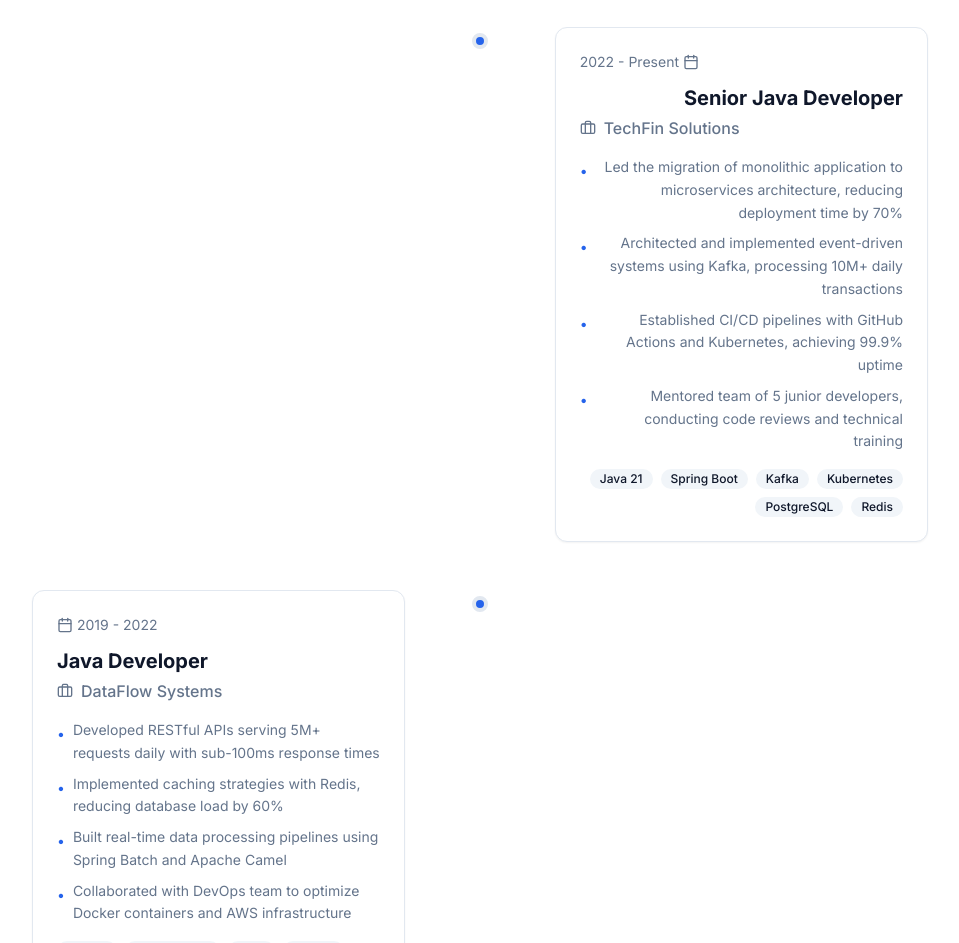
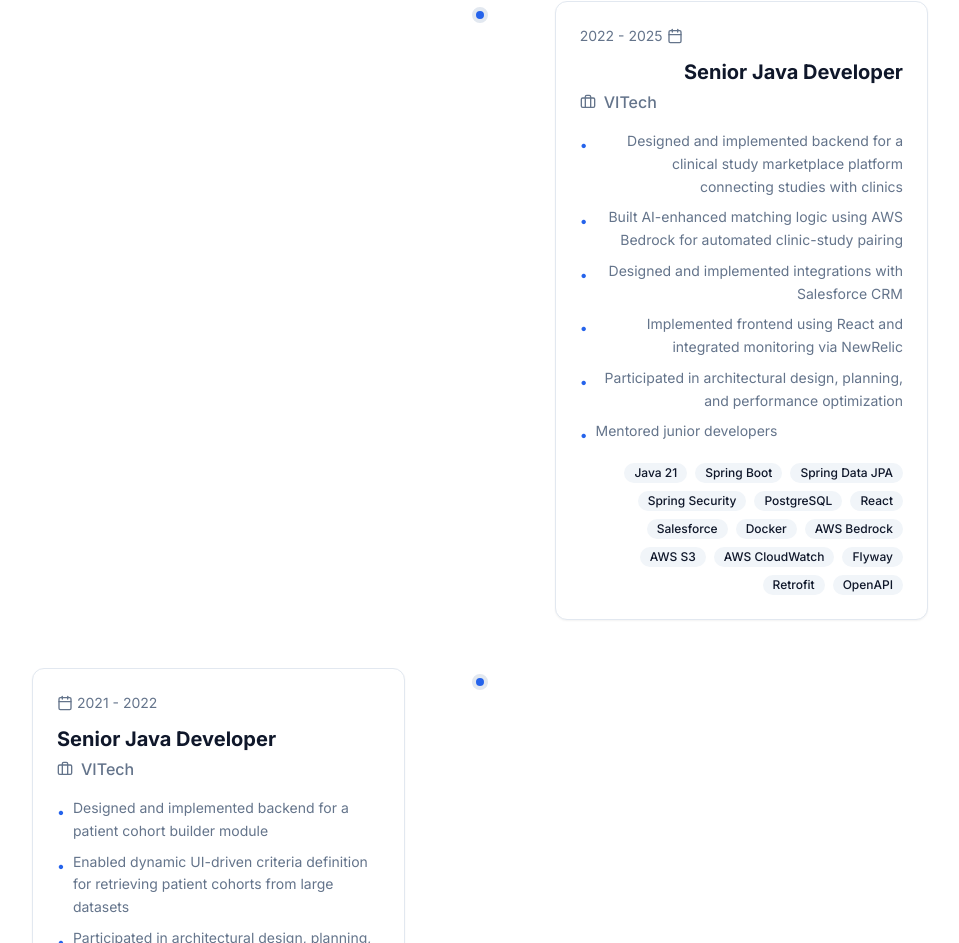
Before and after one commit to vasjaNet/Portfolio, a React (Vite) app: page / in a window 1280 px wide. Shown: the part 1857-2800 px from the top of the page, without its empty margins (160-1119 px from the left). Built offline with nearby package versions, Linux system fonts and the light colour scheme.

Commit message:
P-2 : Fix Data

```diff
--- a/src/App.tsx
+++ b/src/App.tsx
@@ -3,7 +3,7 @@
 import { HeroSection } from '@/components/sections/HeroSection';
 import { AboutSection } from '@/components/sections/AboutSection';
 import { ExperienceSection } from '@/components/sections/ExperienceSection';
-import { ProjectsSection } from '@/components/sections/ProjectsSection';
+// import { ProjectsSection } from '@/components/sections/ProjectsSection'; // Temporarily hidden
 import { SkillsSection } from '@/components/sections/SkillsSection';
 import { ContactSection } from '@/components/sections/ContactSection';
 
@@ -15,7 +15,7 @@
         <HeroSection />
         <AboutSection />
         <ExperienceSection />
-        <ProjectsSection />
+        {/* <ProjectsSection /> */}
         <SkillsSection />
         <ContactSection />
       </main>
--- a/src/components/layout/Footer.tsx
+++ b/src/components/layout/Footer.tsx
@@ -10,20 +10,20 @@
           <div className="flex items-center gap-2">
             <Code2 className="w-6 h-6 text-primary" />
             <span className="text-sm text-muted-foreground">
-              © {currentYear} Vasyl. All rights reserved.
+              © {currentYear} Vasyl Synenko. All rights reserved.
             </span>
           </div>
 
           <div className="flex items-center gap-4">
             <a
-              href="mailto:vasyl@example.com"
+              href="mailto:vasjasynenko@gmail.com"
               className="p-2 text-muted-foreground hover:text-foreground transition-colors"
               aria-label="Email"
             >
               <Mail className="w-5 h-5" />
             </a>
             <a
-              href="https://github.com/vasyl"
+              href="https://github.com/vasjaNet"
               target="_blank"
               rel="noopener noreferrer"
               className="p-2 text-muted-foreground hover:text-foreground transition-colors"
@@ -32,7 +32,7 @@
               <Github className="w-5 h-5" />
             </a>
             <a
-              href="https://linkedin.com/in/vasyl"
+              href="https://www.linkedin.com/in/vasyl-synenko-28468362/"
               target="_blank"
               rel="noopener noreferrer"
               className="p-2 text-muted-foreground hover:text-foreground transition-colors"
--- a/src/components/layout/Header.tsx
+++ b/src/components/layout/Header.tsx
@@ -8,7 +8,7 @@
   { id: 'home', label: 'Home' },
   { id: 'about', label: 'About' },
   { id: 'experience', label: 'Experience' },
-  { id: 'projects', label: 'Projects' },
+  // { id: 'projects', label: 'Projects' }, // Temporarily hidden
   { id: 'skills', label: 'Skills' },
   { id: 'contact', label: 'Contact' },
 ];
--- a/src/components/sections/AboutSection.tsx
+++ b/src/components/sections/AboutSection.tsx
@@ -4,7 +4,7 @@
 import { about } from '@/data/portfolio';
 
 const highlights = [
-  { icon: Code2, label: '8+ Years Experience' },
+  { icon: Code2, label: '15+ Years Experience' },
   { icon: Cpu, label: 'Microservices Expert' },
   { icon: Users, label: 'Team Lead' },
 ];
--- a/src/components/sections/ContactSection.tsx
+++ b/src/components/sections/ContactSection.tsx
@@ -17,7 +17,7 @@
   {
     icon: Github,
     label: 'GitHub',
-    value: 'github.com/vasyl',
+    value: 'github.com/vasjaNet',
     href: personalInfo.github,
     color: 'text-slate-700 dark:text-slate-300',
     bgColor: 'bg-slate-500/10',
@@ -25,7 +25,7 @@
   {
     icon: Linkedin,
     label: 'LinkedIn',
-    value: 'linkedin.com/in/vasyl',
+    value: 'linkedin.com/in/vasyl-synenko-28468362',
     href: personalInfo.linkedin,
     color: 'text-blue-600',
     bgColor: 'bg-blue-500/10',
--- a/src/components/sections/HeroSection.tsx
+++ b/src/components/sections/HeroSection.tsx
@@ -71,14 +71,14 @@
               transition={{ duration: 0.5, delay: 0.5 }}
               className="flex flex-col sm:flex-row gap-4 justify-center lg:justify-start mb-8"
             >
-              <Button
+              {/*<Button
                 size="lg"
                 onClick={() => handleScrollToSection('projects')}
                 className="group"
               >
                 View My Work
                 <ArrowDown className="w-4 h-4 ml-2 transition-transform group-hover:translate-y-1" />
-              </Button>
+              </Button>*/}
               <Button
                 size="lg"
                 variant="outline"
@@ -154,16 +154,16 @@
                 transition={{ duration: 3, repeat: Infinity, ease: 'easeInOut' }}
                 className="absolute -top-4 -left-4 bg-card border border-border px-4 py-2 rounded-lg shadow-lg"
               >
-                <span className="text-sm font-medium text-foreground">8+ Years</span>
+                <span className="text-sm font-medium text-foreground">15+ Years</span>
               </motion.div>
 
-              <motion.div
+              {/*<motion.div
                 animate={{ y: [0, 10, 0] }}
                 transition={{ duration: 4, repeat: Infinity, ease: 'easeInOut', delay: 0.5 }}
                 className="absolute -bottom-4 -right-4 bg-card border border-border px-4 py-2 rounded-lg shadow-lg"
               >
                 <span className="text-sm font-medium text-foreground">10M+ Transactions</span>
-              </motion.div>
+              </motion.div>*/}
 
               <motion.div
                 animate={{ y: [0, -8, 0] }}
--- a/src/data/portfolio.ts
+++ b/src/data/portfolio.ts
@@ -23,24 +23,24 @@
 }
 
 export const personalInfo = {
-  name: 'Vasyl',
-  title: 'Senior Java Developer',
+  name: 'Vasyl Synenko',
+  title: 'Senior Java/Full Stack Developer',
   tagline: 'Building scalable, robust, and high-performance enterprise applications',
   location: 'Remote / Worldwide',
-  email: 'vasyl@example.com',
-  github: 'https://github.com/vasyl',
-  linkedin: 'https://linkedin.com/in/vasyl',
+  email: 'vasjasynenko@gmail.com',
+  github: 'https://github.com/vasjaNet',
+  linkedin: 'https://www.linkedin.com/in/vasyl-synenko-28468362/',
   resume: '/resume.pdf',
 };
 
 export const about = {
-  summary: `I am a Senior Java Developer with over 8 years of experience designing and building enterprise-grade applications. My expertise spans microservices architecture, cloud-native development, and high-performance systems that handle millions of transactions daily.
+  summary: `I am a Senior Java Developer with over 15 years of experience designing and building enterprise-grade applications. My expertise spans microservices architecture, cloud-native development, and high-performance systems that handle millions of transactions daily.
 
 I specialize in the Spring ecosystem, including Spring Boot, Spring Cloud, and Spring Security. My passion lies in creating clean, maintainable code and mentoring junior developers to help them grow their technical skills.
 
-When I'm not coding, I enjoy contributing to open-source projects, writing technical articles, and staying up-to-date with the latest Java ecosystem developments.`,
+When I'm not coding, I enjoy writing technical articles, and staying up-to-date with the latest Java ecosystem developments.`,
   highlights: [
-    '8+ years of Java development experience',
+    '15+ years of Java development experience',
     'Microservices architecture specialist',
     'Cloud-native application expert',
     'Team lead and mentor',
@@ -49,44 +49,101 @@
 
 export const experiences: Experience[] = [
   {
-    id: '1',
-    company: 'TechFin Solutions',
-    role: 'Senior Java Developer',
-    period: '2022 - Present',
-    description: [
-      'Led the migration of monolithic application to microservices architecture, reducing deployment time by 70%',
-      'Architected and implemented event-driven systems using Kafka, processing 10M+ daily transactions',
-      'Established CI/CD pipelines with GitHub Actions and Kubernetes, achieving 99.9% uptime',
-      'Mentored team of 5 junior developers, conducting code reviews and technical training',
+    "id": "1",
+    "company": "VITech",
+    "role": "Senior Java Developer",
+    "period": "2022 - 2025",
+    "description": [
+      "Designed and implemented backend for a clinical study marketplace platform connecting studies with clinics",
+      "Built AI-enhanced matching logic using AWS Bedrock for automated clinic-study pairing",
+      "Designed and implemented integrations with Salesforce CRM",
+      "Implemented frontend using React and integrated monitoring via NewRelic",
+      "Participated in architectural design, planning, and performance optimization",
+      "Mentored junior developers"
     ],
-    technologies: ['Java 21', 'Spring Boot', 'Kafka', 'Kubernetes', 'PostgreSQL', 'Redis'],
+    "technologies": ["Java 21", "Spring Boot", "Spring Data JPA", "Spring Security", "PostgreSQL", "React", "Salesforce", "Docker", "AWS Bedrock", "AWS S3", "AWS CloudWatch", "Flyway", "Retrofit", "OpenAPI"]
   },
   {
-    id: '2',
-    company: 'DataFlow Systems',
-    role: 'Java Developer',
-    period: '2019 - 2022',
-    description: [
-      'Developed RESTful APIs serving 5M+ requests daily with sub-100ms response times',
-      'Implemented caching strategies with Redis, reducing database load by 60%',
-      'Built real-time data processing pipelines using Spring Batch and Apache Camel',
-      'Collaborated with DevOps team to optimize Docker containers and AWS infrastructure',
+    "id": "2",
+    "company": "VITech",
+    "role": "Senior Java Developer",
+    "period": "2021 - 2022",
+    "description": [
+      "Designed and implemented backend for a patient cohort builder module",
+      "Enabled dynamic UI-driven criteria definition for retrieving patient cohorts from large datasets",
+      "Participated in architectural design, planning, and performance optimization"
     ],
-    technologies: ['Java 11', 'Spring Cloud', 'AWS', 'Docker', 'MongoDB', 'Elasticsearch'],
+    "technologies": ["Java", "Spring Boot", "Elasticsearch", "Redis", "Docker", "Kubernetes", "AWS EC2"]
   },
   {
-    id: '3',
-    company: 'Enterprise Solutions Ltd',
-    role: 'Junior Java Developer',
-    period: '2017 - 2019',
-    description: [
-      'Developed and maintained enterprise web applications using Spring Framework',
-      'Implemented security features with Spring Security and JWT authentication',
-      'Created comprehensive unit and integration tests with JUnit and Mockito',
-      'Participated in agile development processes and daily standups',
+    "id": "3",
+    "company": "VITech",
+    "role": "Full Stack Software Developer",
+    "period": "2021",
+    "description": [
+      "Migrated cross-platform nursing home patient tracking app from Ionic 3 to Ionic 5",
+      "Added application monitoring with Prometheus and Grafana via Spring Boot Actuator and Micrometer"
     ],
-    technologies: ['Java 8', 'Spring MVC', 'Hibernate', 'MySQL', 'JUnit', 'Maven'],
+    "technologies": ["Java", "Spring Boot", "Spring Boot Actuator", "Micrometer", "Prometheus", "Grafana", "Ionic", "Angular", "Docker", "Kubernetes"]
   },
+  {
+    "id": "4",
+    "company": "VITech",
+    "role": "Frontend Software Developer",
+    "period": "2020 - 2021",
+    "description": [
+      "Designed and implemented an Angular application visualizing care program effectiveness",
+      "Designed and implemented Sisense BI dashboards for healthcare analytics",
+      "Integrated Sisense dashboards into the Angular application"
+    ],
+    "technologies": ["TypeScript", "Angular", "Sisense"]
+  },
+  {
+    "id": "5",
+    "company": "VITech",
+    "role": "Lead / Full Stack Developer",
+    "period": "2017 - 2020",
+    "description": [
+      "Designed and implemented frontend and backend of a high-load fault-tolerant distributed system with microservices architecture",
+      "Built batch processing pipelines consuming data from multiple sources in various formats",
+      "Migrated UI from Apache Click to Angular",
+      "Delivered a configuration and monitoring portal for processing status visibility"
+    ],
+    "technologies": ["Java", "Spring Boot", "Spring Integration", "Spring Batch", "Spring AMQP", "Hibernate", "MySQL", "RabbitMQ", "Kafka", "HBase", "Angular", "Docker", "JBoss", "AWS", "ELK", "Liquibase"]
+  },
+  {
+    "id": "6",
+    "company": "VITech",
+    "role": "Java Developer",
+    "period": "2013 - 2017",
+    "description": [
+      "Developed and maintained a monolithic healthcare application for storing patient medical records",
+      "Implemented reporting and alerting features for medical staff and patients using JasperReports",
+      "Contributed to frontend development using AngularJS and JSP"
+    ],
+    "technologies": ["Java", "JBoss", "Struts", "Spring", "EJB", "JSP", "Hibernate", "JasperReports", "AngularJS", "MySQL"]
+  },
+  {
+    "id": "7",
+    "company": "Prykarpattyaoblenergo",
+    "role": "Lead Software Developer",
+    "period": "2008 - 2012",
+    "description": [
+      "Built and maintained a Java-based billing system for electrical equipment connection",
+      "Led a team of 4 developers, gathered requirements, designed architecture, and coordinated development"
+    ],
+    "technologies": ["Java", "Struts", "Hibernate", "Spring", "jQuery"]
+  },
+  {
+    "id": "8",
+    "company": "Prykarpattyaoblenergo",
+    "role": "Software Developer",
+    "period": "2008 - 2009",
+    "description": [
+      "Developed a desktop system for analyzing and registering power network equipment"
+    ],
+    "technologies": ["Delphi", "Firebird"]
+  }
 ];
 
 export const projects: Project[] = [
```
